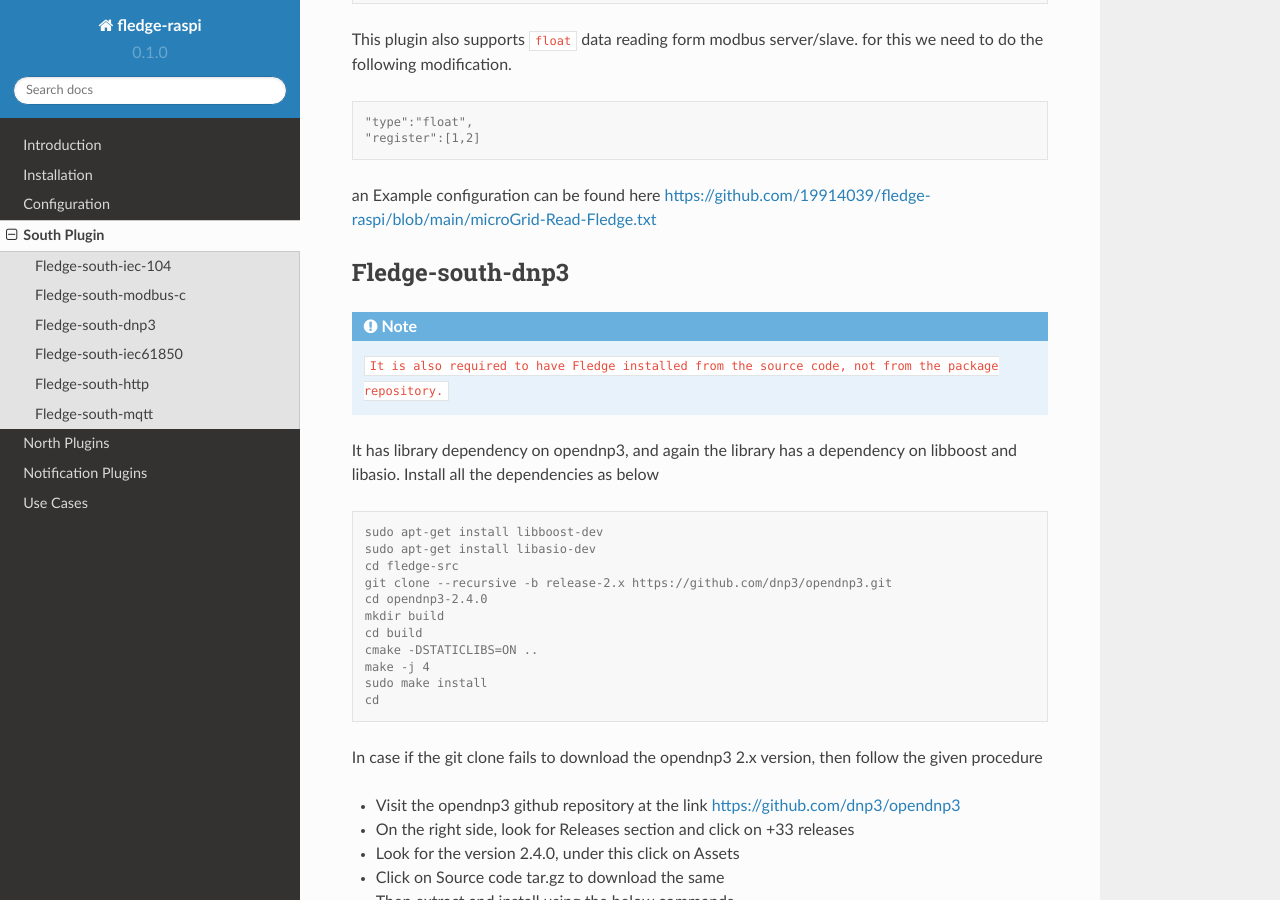
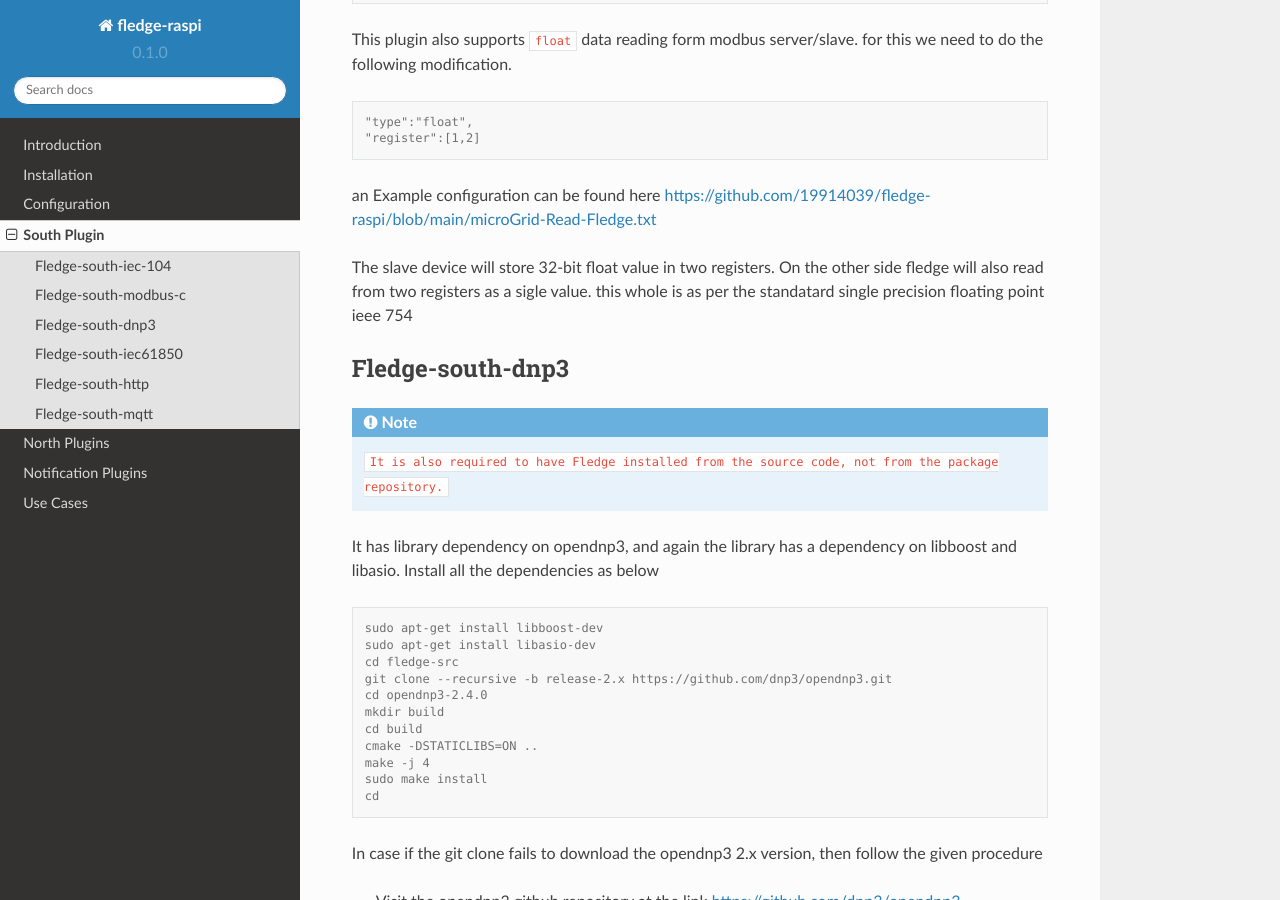
Before and after one commit to 19914039/fledgeDoc, a Sphinx documentation site: the page built from docs/source/south_plugin.rst, in a window 1280 px wide and 900 px high, scrolled down 1889 px. Built offline with Sphinx 7.4.7 and the Read the Docs theme 2.0.0, drawn with Linux system fonts in a browser that asks for light colours.

Commit message:
Update south_plugin.rst

```diff
--- a/docs/source/south_plugin.rst
+++ b/docs/source/south_plugin.rst
@@ -82,6 +82,8 @@ This plugin also supports ``float`` data reading form modbus server/slave. for t
   "register":[1,2]
 
 an Example configuration can be found here https://github.com/19914039/fledge-raspi/blob/main/microGrid-Read-Fledge.txt
+
+The slave device will store 32-bit float value in two registers. On the other side fledge will also read from two registers as a sigle value. this whole is as per the standatard single precision floating point ieee 754
 
 Fledge-south-dnp3
 -------
```
